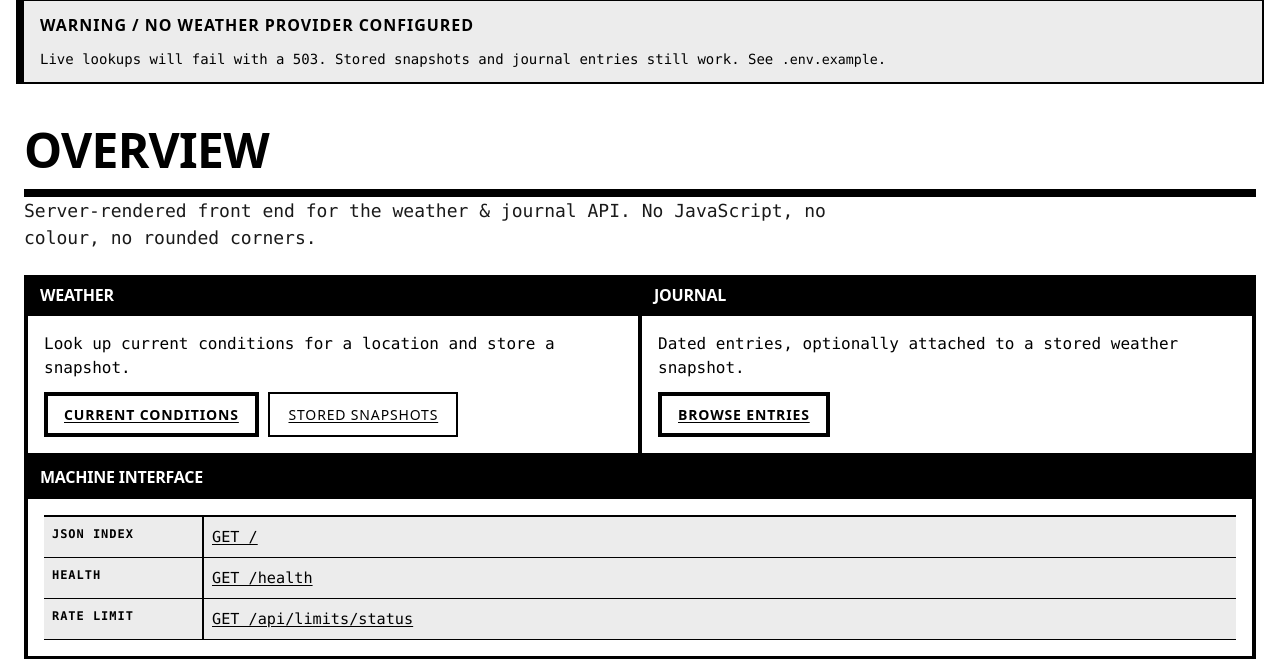
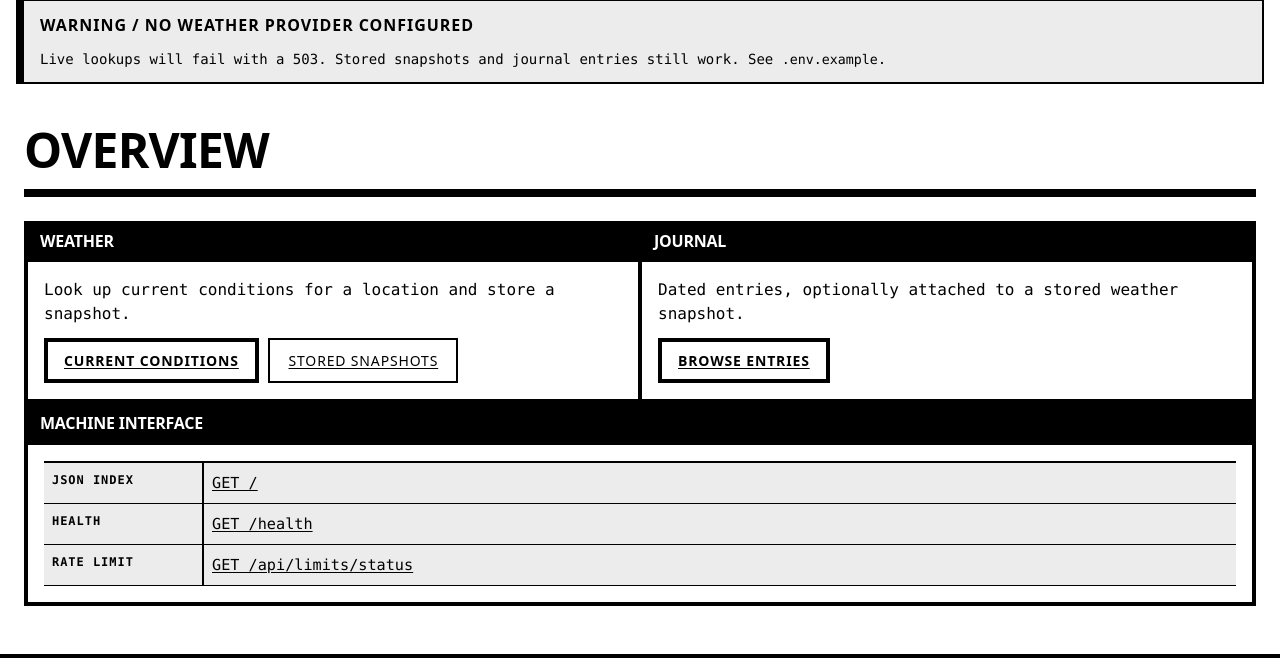
Before and after one commit to 09hz/WeatherReport, a Flask app: page /ui/ in a window 1280 px wide. Shown: the part 168-827 px from the top of the page. Run offline with Flask 3, Linux system fonts and the light colour scheme; parts of the project's set-up code (start-up, migrations or seed data) failed here and were passed over; some libraries are stand-ins or nearby versions.

Commit message:
Changed UI Text

```diff
--- a/app/templates/ui/index.html
+++ b/app/templates/ui/index.html
@@ -4,8 +4,6 @@
 <div class="view">
   <h1 class="view__title">Overview</h1>
   <p class="view__lead">
-    Server-rendered front end for the weather &amp; journal API. No JavaScript,
-    no colour, no rounded corners.
   </p>
 
   <div class="grid grid--2">
```
